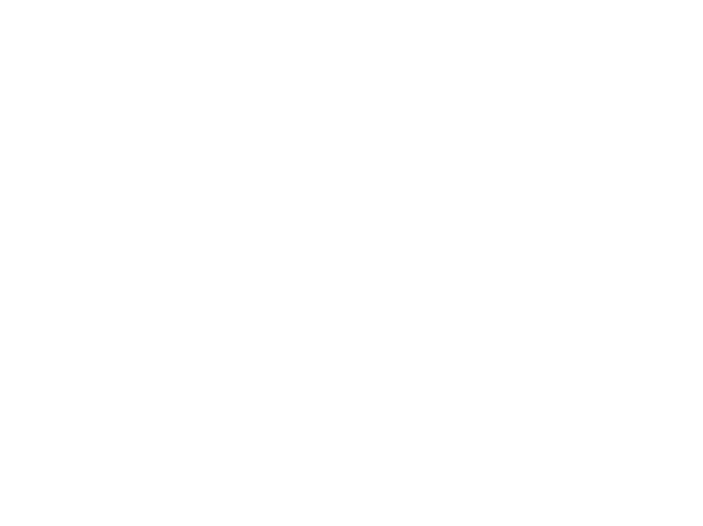
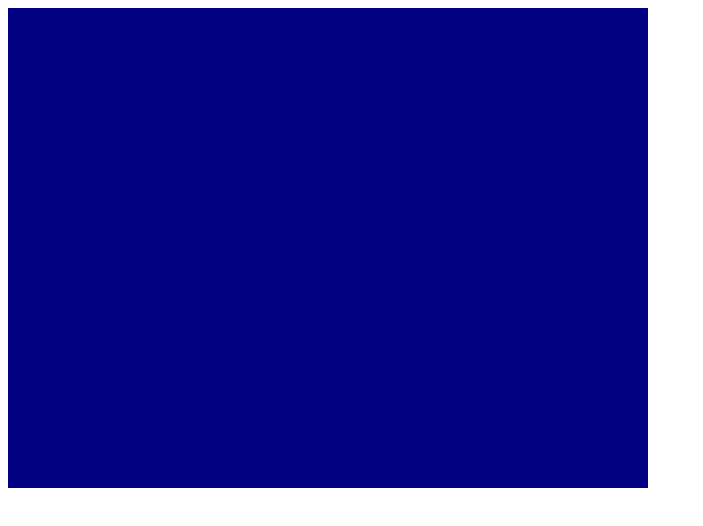
Before and after one commit to EdwinRy/WebGL_OSU_Client, a plain HTML site: page index.html in a window 1280 px wide. Shown: the whole page, without its empty margins (0-703 px from the left). Drawn offline with Linux system fonts and the light colour scheme.

Commit message:
Update index.html

```diff
--- a/index.html
+++ b/index.html
@@ -1,5 +1,22 @@
 <html>
-  <head>
-    <title>WebGL osu client</title>
-  </head>
+	<head>
+		<title>WebGL osu client</title>
+		<script>
+		function main()
+		{
+			const canvas = document.querySelector("#presentation");
+			const gl = canvas.getContext("webgl");
+			if(!gl)
+			{
+				alert("Failed to initialise webGL!");
+				return;
+			}
+			gl.clearColor(0.0,0.0,0.5,1.0);
+			gl.clear(gl.COLOR_BUFFER_BIT);
+		}
+		</script>
+	</head>
+	<body onload="main();">
+		<canvas id="presentation" width="640" height="480"></canvas>
+	</body>
 </html>
```
